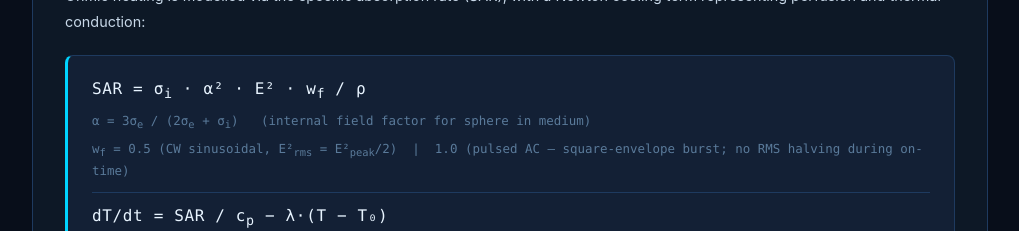
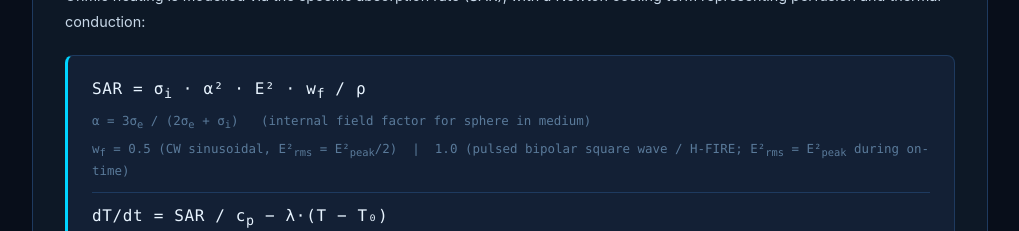
Before and after one commit to PreisTomer/ResoPulse, a Vue app in the folder frontend/: page /protocol in a window 1280 px wide. Shown: the part 2220-2451 px from the top of the page, without its empty margins (260-1279 px from the left). Built offline with nearby package versions, Linux system fonts and the light colour scheme.

Commit message:
protocol page minor changes according to recent updates

```diff
--- a/frontend/src/views/ProtocolView.vue
+++ b/frontend/src/views/ProtocolView.vue
@@ -140,7 +140,7 @@ export default defineComponent({})
             <div class="protocol__eq-block">
               <div class="protocol__eq-main">SAR = σ<sub>i</sub> · α² · E² · w<sub>f</sub> / ρ</div>
               <div class="protocol__eq-sub">α = 3σ<sub>e</sub> / (2σ<sub>e</sub> + σ<sub>i</sub>) &nbsp; (internal field factor for sphere in medium)</div>
-              <div class="protocol__eq-sub">w<sub>f</sub> = 0.5 (CW sinusoidal, E²<sub>rms</sub> = E²<sub>peak</sub>/2) &nbsp;|&nbsp; 1.0 (pulsed AC — square-envelope burst; no RMS halving during on-time)</div>
+              <div class="protocol__eq-sub">w<sub>f</sub> = 0.5 (CW sinusoidal, E²<sub>rms</sub> = E²<sub>peak</sub>/2) &nbsp;|&nbsp; 1.0 (pulsed bipolar square wave / H-FIRE; E²<sub>rms</sub> = E²<sub>peak</sub> during on-time)</div>
               <div class="protocol__eq-divider"></div>
               <div class="protocol__eq-main">dT/dt = SAR / c<sub>p</sub> − λ·(T − T₀)</div>
               <div class="protocol__eq-sub">λ = 0.02 s⁻¹ · T₀ = 37 °C · updated every 100 ms</div>
@@ -603,9 +603,9 @@ export default defineComponent({})
                   <td>FCC/IEEE partial-body SAR limit (1 g tissue average)</td>
                 </tr>
                 <tr>
-                  <td>Lysis hold time</td>
-                  <td class="protocol__mono">2.5 s</td>
-                  <td>Duration Disruption Ratio must exceed 1.0 before lysis event fires</td>
+                  <td>Lysis protocol time</td>
+                  <td class="protocol__mono">N × t<sub>p</sub>/dc (pulsed) · 2.5 s (CW)</td>
+                  <td>Arms when Disruption Ratio &gt; 0.85; fires after N<sub>pulses</sub> complete pulse cycles (pulsed) or 2.5 s (CW). Clamped to [0.2 s, 30 s]. N and pulse width set in Advanced panel.</td>
                 </tr>
                 <tr>
                   <td>IRE / electroporation field range</td>
```
